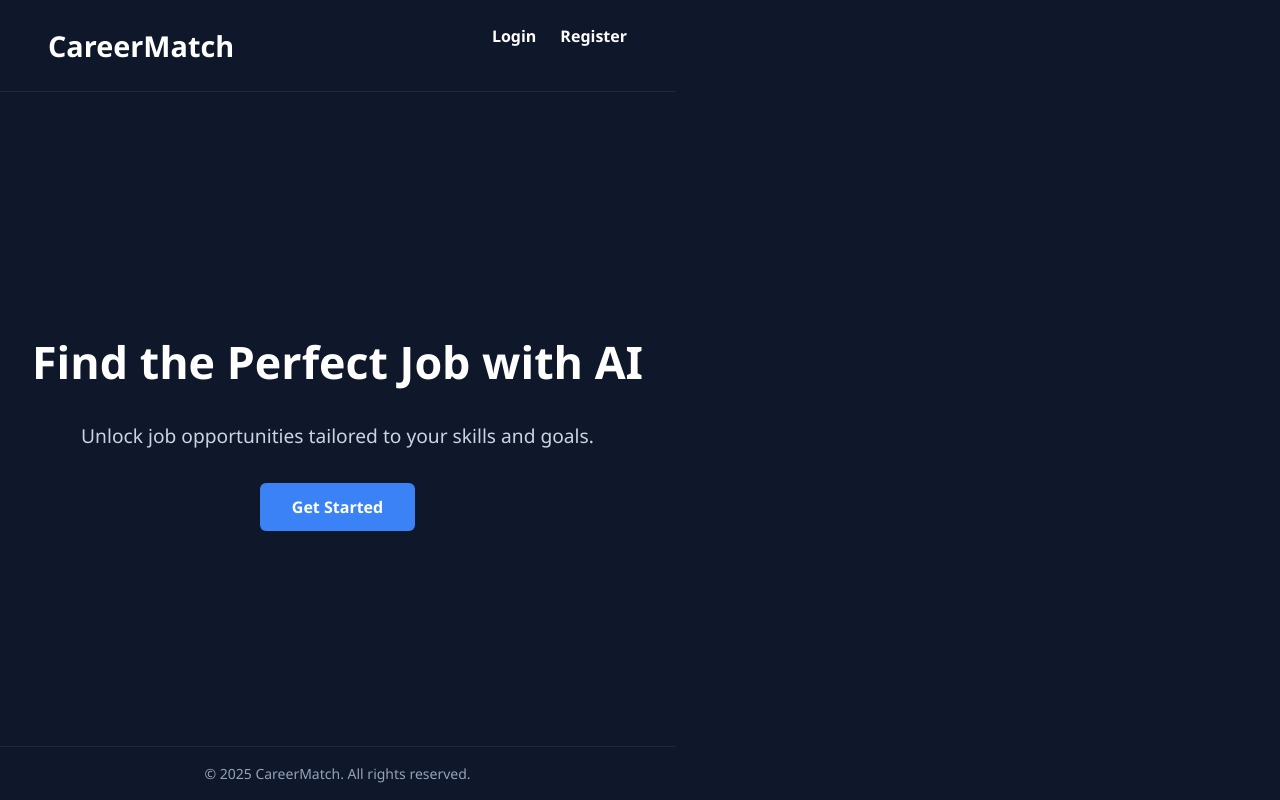
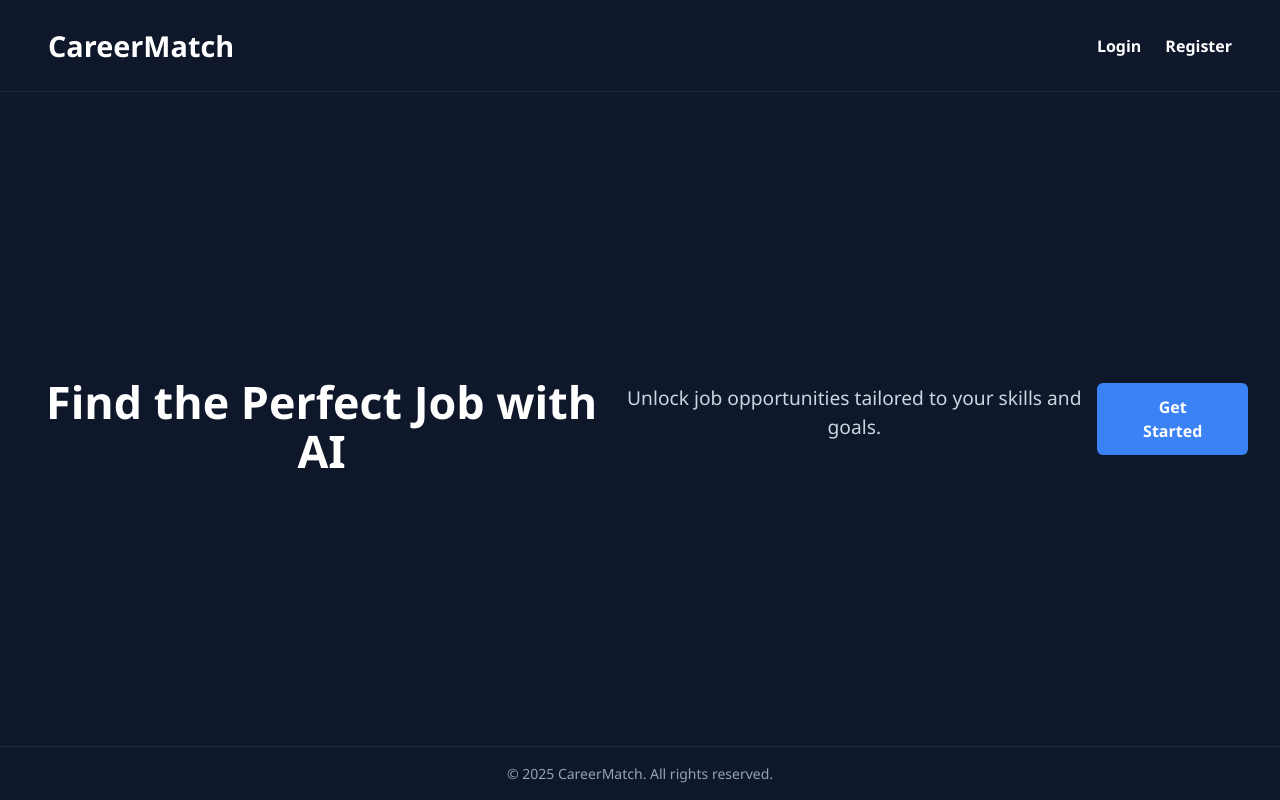
Before and after one commit to The-morning-star23/job-recommendation-platform, a React (Vite) app in the folder frontend/: page / in a window 1280 px wide. Built offline with nearby package versions, Linux system fonts and the light colour scheme.

Commit message:
fully updated landing.css

```diff
--- a/frontend/src/pages/Landing.css
+++ b/frontend/src/pages/Landing.css
@@ -1,20 +1,25 @@
-body {
+body, html, #root {
   margin: 0;
+  padding: 0;
+  height: 100%;
+  width: 100%;
   font-family: 'Segoe UI', sans-serif;
   background-color: #0f172a;
   color: #fff;
 }
 
+/* Main layout */
 .landing-section {
-  min-height: 100vh;
   display: flex;
   flex-direction: column;
-  justify-content: space-between;
+  min-height: 100vh;
 }
 
+/* Navbar */
 .navbar {
   display: flex;
   justify-content: space-between;
+  align-items: center;
   padding: 1.5rem 3rem;
   background-color: #0f172a;
   border-bottom: 1px solid #1e293b;
@@ -38,21 +43,19 @@ body {
   color: #60a5fa;
 }
 
+/* Hero section */
 .hero {
-  text-align: center;
-  padding: 5rem 2rem;
   flex-grow: 1;
   display: flex;
-  flex-direction: column;
   justify-content: center;
   align-items: center;
+  padding: 4rem 2rem;
+  text-align: center;
 }
 
-/* 🔥 Center and constrain hero content */
 .hero-content {
   max-width: 700px;
   width: 100%;
-  margin: 0 auto;
 }
 
 .hero h1 {
@@ -81,6 +84,7 @@ body {
   background-color: #2563eb;
 }
 
+/* Footer */
 .footer {
   text-align: center;
   padding: 1rem;
```
